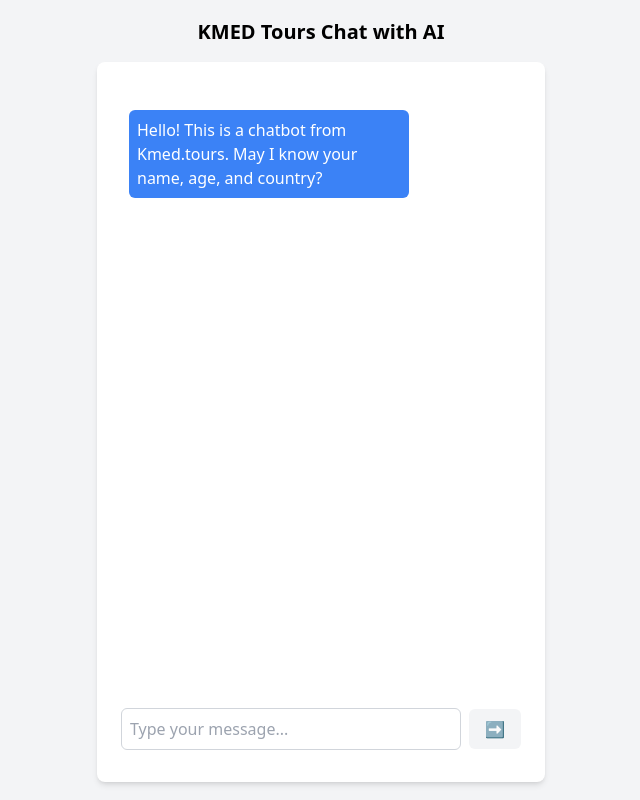
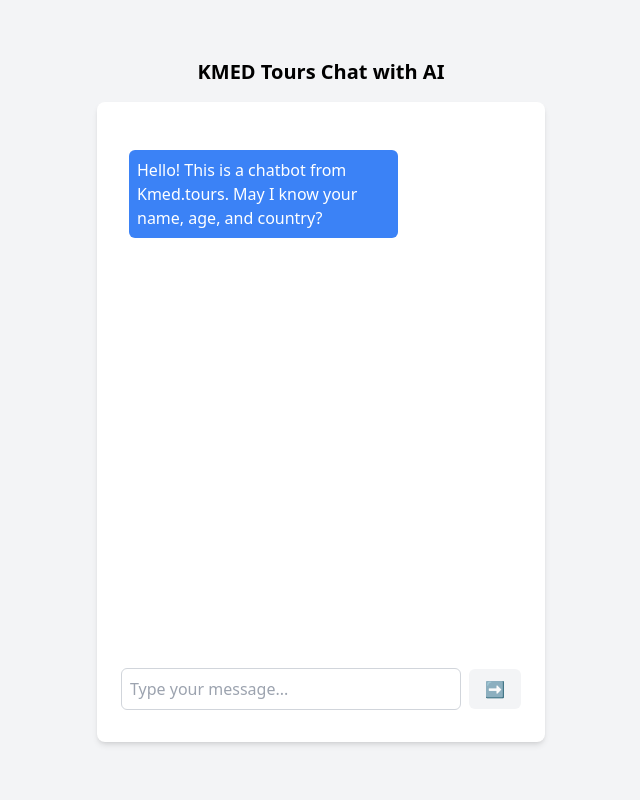
Before and after one commit to ComBba/kmed-tours-chat-service, a Next.js app: page / in a window 1280 px wide. Shown: the whole page, without its empty margins (319-959 px from the left). Built offline with nearby package versions, Linux system fonts and the light colour scheme.

Commit message:
일부 디자인 사용하기 편하게 높이, 너비 수정.

```diff
--- a/components/Chat.js
+++ b/components/Chat.js
@@ -13,8 +13,8 @@
   return (
     <div className="p-4 space-y-4 mx-auto"> {/* 너비를 70%로 설정하고 중앙으로 정렬 */}
       {messages.map((message, idx) => (
-        <div key={idx} className={`p-2 rounded-md w-[35vh] ${message.role === 'assistant' ? 'bg-blue-500 text-white mr-auto' : 'bg-gray-300 text-black ml-auto'}`}>
-        {/* CSS를 이용하여 줄바꿈 적용 */}
+        <div key={idx} className={`p-2 rounded-md w-[70%] ${message.role === 'assistant' ? 'bg-blue-500 text-white mr-auto' : 'bg-gray-300 text-black ml-auto'}`}>
+          {/* CSS를 이용하여 줄바꿈 적용 */}
           <div style={{ whiteSpace: 'pre-wrap' }}>{message.content}</div>
         </div>
       ))}
--- a/pages/index.js
+++ b/pages/index.js
@@ -66,7 +66,7 @@
   return (
     <div className="flex flex-col items-center justify-center min-h-screen py-2 bg-gray-100">
       <h2 className="mb-4 text-xl font-bold text-center text-black">KMED Tours Chat with AI</h2>
-      <div className="w-full max-w-md px-4 py-8 bg-white rounded-lg shadow-md space-y-4 h-[90vh] flex flex-col"> {/* 높이를 80vh로 변경하고 flex로 설정 */}
+      <div className="w-full max-w-md px-4 py-8 bg-white rounded-lg shadow-md space-y-4 h-[80vh] flex flex-col">
         <div className="overflow-y-auto no-scrollbar flex-grow p-t-10 p-b-10"> {/* 상하단에 10%의 패딩 추가하고 스크롤 설정 */}
           <Chat messages={messages.concat(loading ? loadingMessage : []).filter(message => message.role !== 'system')} />
         </div>
```
